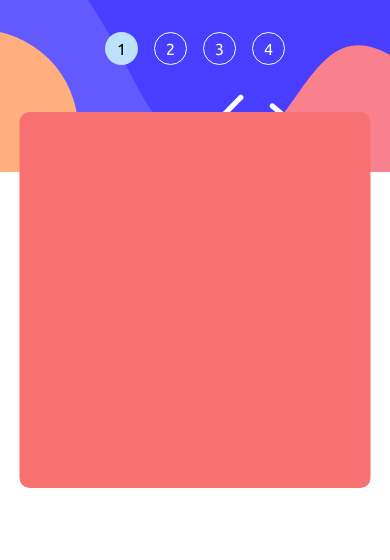
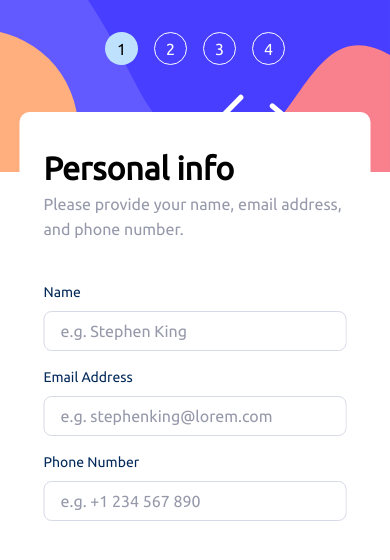
Before and after one commit to omarkarake/angular-multi-step-form, an Angular app: page / in a window 390 px wide. Shown: the top 560 px of the page. Built offline with nearby package versions, Linux system fonts and the light colour scheme.

Commit message:
fixing the inputs forms in phone responsive

```diff
--- a/src/app/pages/home/home.component.html
+++ b/src/app/pages/home/home.component.html
@@ -3,9 +3,9 @@
 >
   <div class="rounded-xl"><app-navigation /></div>
   <div
-    class="w-[90%] h-[376px] top-[300px] left-1/2 transform -translate-x-1/2 -translate-y-1/2 rounded-[10px] lg:w-[100%] lg:h-[100%] lg:flex lg:flex-col lg:items-center lg:justify-between lg:pt-14 lg:pb-8 bg-red-400 absolute lg:relative lg:top-0 lg:left-0 lg:transform-none lg:-translate-x-0 lg:-translate-y-0"
+    class="w-[90%] h-[376px] top-[300px] left-1/2 transform -translate-x-1/2 -translate-y-1/2 rounded-[10px] lg:w-[100%] lg:h-[100%] px-6 pt-8 lg:flex lg:flex-col lg:items-center lg:justify-between lg:pt-14 lg:pb-8 bg-white absolute lg:relative lg:top-0 lg:left-0 lg:transform-none lg:-translate-x-0 lg:-translate-y-0"
   >
-    <!-- <div class="lg:w-[450px] lg:h-[372px] flex flex-col gap-10">
+    <div class="lg:w-[450px] lg:h-[372px] flex flex-col gap-10">
       <div>
         <p class="text-heading">Personal info</p>
         <p class="text-body-l text-grey">
@@ -13,11 +13,11 @@
         </p>
       </div>
       <div>
-        <form class="flex flex-col gap-6">
+        <form class="flex flex-col gap-4 md:gap-6">
           <div>
             <div><p class="text-body-m text-denim">Name</p></div>
             <div
-              class="bg-transparent border-[1px] border-border-color rounded-lg w-[450px] h-[48px] pl-4 flex flex-col justify-center mt-2"
+              class="bg-transparent border-[1px] border-border-color rounded-lg w-[100%] lg:w-[450px] h-[40px] lg:h-[48px] pl-4 flex flex-col justify-center mt-2"
             >
               <input
                 class="outline-none border-none placeholder-grey leading-[25px]"
@@ -29,7 +29,7 @@
           <div>
             <div><p class="text-body-m text-denim">Email Address</p></div>
             <div
-              class="bg-transparent border-[1px] border-border-color rounded-lg w-[450px] h-[48px] pl-4 flex flex-col justify-center mt-2"
+              class="bg-transparent border-[1px] border-border-color rounded-lg w-[100%] lg:w-[450px] h-[40px] lg:h-[48px] pl-4 flex flex-col justify-center mt-2"
             >
               <input
                 class="outline-none border-none placeholder-grey leading-[25px]"
@@ -41,7 +41,7 @@
           <div>
             <div><p class="text-body-m text-denim">Phone Number</p></div>
             <div
-              class="bg-transparent border-[1px] border-border-color rounded-lg w-[450px] h-[48px] pl-4 flex flex-col justify-center mt-2"
+              class="bg-transparent border-[1px] border-border-color rounded-lg w-[100%] lg:w-[450px] h-[40px] lg:h-[48px] pl-4 flex flex-col justify-center mt-2"
             >
               <input
                 class="outline-none border-none placeholder-grey leading-[25px]"
@@ -53,7 +53,7 @@
         </form>
       </div>
     </div>
-    <div class="bg-white w-[450px] lg:h-[48px]">
+    <!-- <div class="bg-white w-[450px] lg:h-[48px]">
       <div></div>
       <div
         class="lg:w-[123px] lg:h-[48px] bg-denim flex justify-center items-center font-medium text-base text-white rounded-lg ml-auto cursor-pointer"
```
